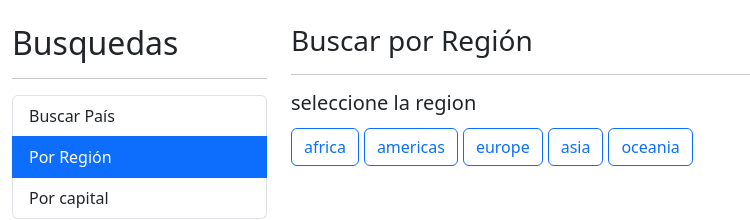
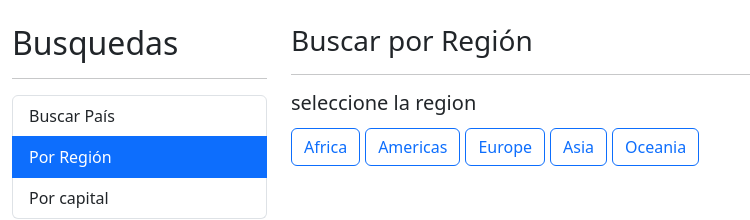
Before and after one commit to Cristian3110/SPA_country, an Angular app: page /region in a window 1280 px wide. Shown: the top 220 px of the page, without its empty margins (0-750 px from the left). Built offline with nearby package versions, Linux system fonts and the light colour scheme.

Commit message:
adding capitalize in the region

```diff
--- a/src/app/pais/pages/por-region/por-region.component.html
+++ b/src/app/pais/pages/por-region/por-region.component.html
@@ -17,7 +17,7 @@
       [class]="getClaseCSS(region)"
       (click)="activarRegion(region)"
     >
-      {{ region }}
+      {{ region | titlecase }}
     </button>
   </div>
 </div>
```
